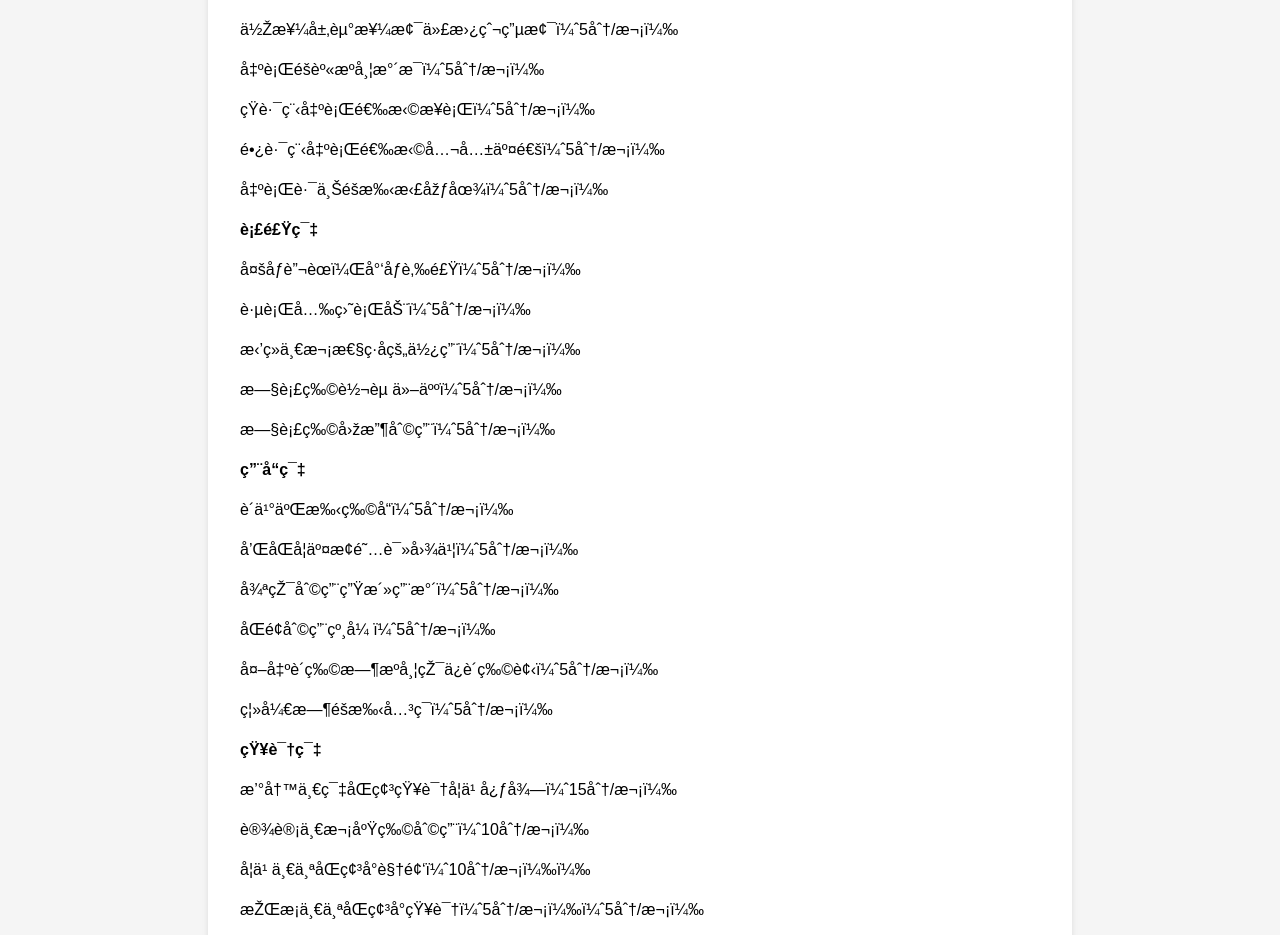
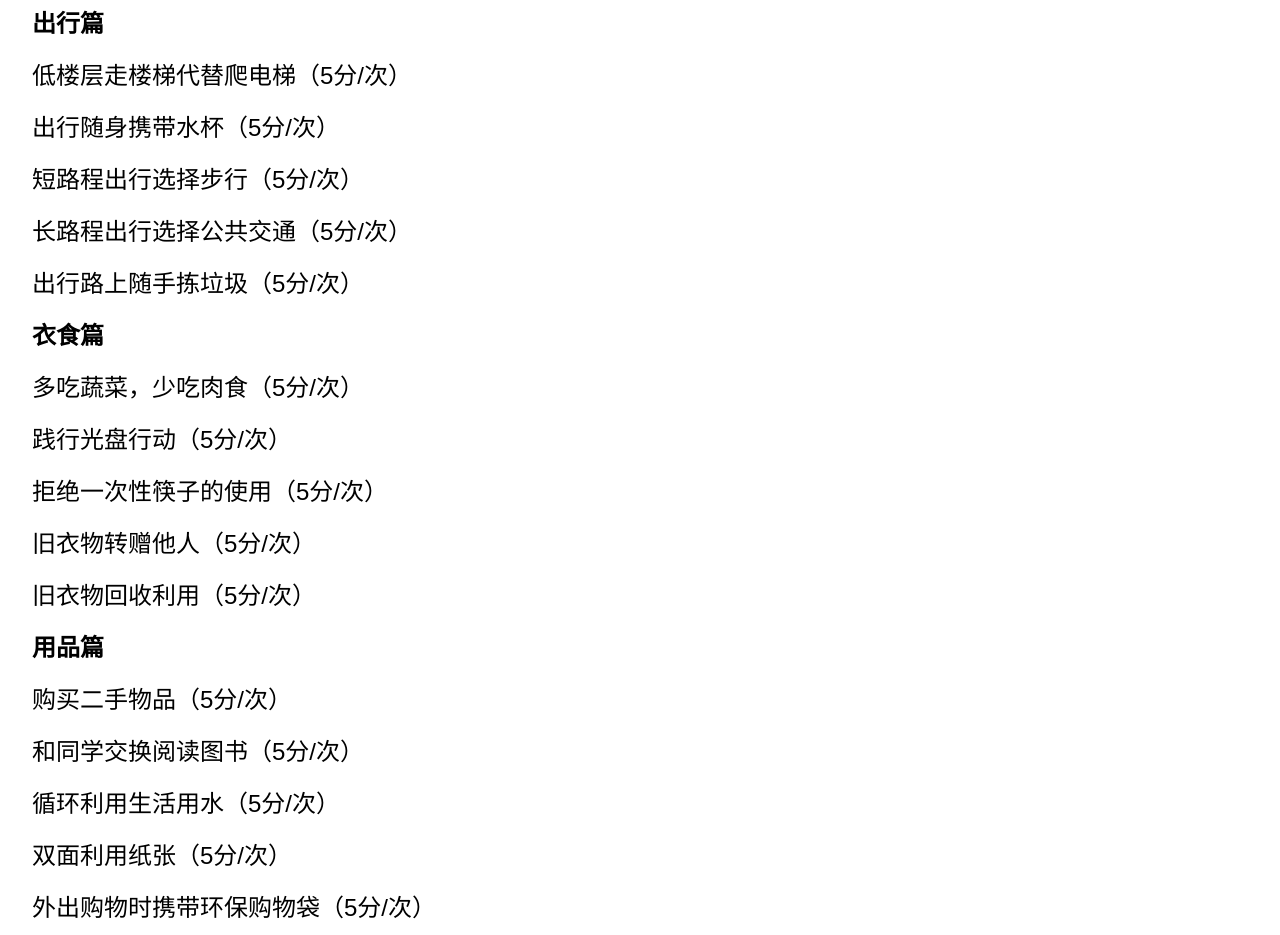
Before and after one commit to YuansuHao/YuansuHao.github.io, a plain HTML site: page index.html in a window 1280 px wide. Shown: the part 218-1153 px from the top of the page. Drawn offline with Linux system fonts and the light colour scheme.

Commit message:
Update index.html

```diff
--- a/index.html
+++ b/index.html
@@ -1,79 +1,77 @@
 <!DOCTYPE html>
 <html lang="zh">
 <head>
-    <meta charset="UTF-8    <meta name="viewport" content="width=device-width, initial-scale=1.0">
+    <meta charset="UTF-8">
+    < name="viewport" content="width=device-width, initial-scale=1.0">
     <title>小小碳达人</title>
     <style>
         body {
             margin: 0;
             font-family: Arial, sans-serif;
             line-height: 1.5;
-            background-color: #f5f5f5;
         }
 
         h1 {
-            font-size: 2rem;
+            font-size: 3rem;
             text-align: center;
             margin: 1rem 0;
         }
 
         h2 {
-            font-size: 1.5rem;
+            font-size: 2rem;
             text-align: right;
             margin: 1rem 0;
         }
 
         .bold-text {
             font-weight: bold;
+            font-size: 1.5rem;
             text-align: left;
             margin: 1rem 0;
         }
 
         .left-text {
+            font-size: 1.5rem;
             text-align: left;
             margin: 1rem 0;
         }
 
         .container {
-            background-color: #ffffff;
             padding: 2rem;
-            max-width: 800px;
-            margin: 2rem auto;
-            box-shadow: 0 4px 6px rgba(0, 0, 0, 0.1);
         }
     </style>
 </head>
 <body>
     <div class="container">
         <h1>我是小小碳达人</h1>
-        <h2>——21天培养良好生活习惯</h2>
+        <h2>—21天培养良好生活习惯</h2>
         <p class="bold-text">出行篇</p>
-        <p classleft-text">低楼层走楼梯代替爬电梯（5分/次）</p>
+        <p class="left-text">低楼层走楼梯代替爬电梯（5分/次）</p>
         <p class="left-text">出行随身携带水杯（5分/次）</p>
         <p class="left-text">短路程出行选择步行（5分/次）</p>
-        <p="left-text">长路程出行选择公共交通（5分/次）</p>
+        <p class="left-text">长路程出行选择公共交通（5分/次）</p>
         <p class="left-text">出行路上随手拣垃圾（5分/次）</p>
 
 		<p class="bold-text">衣食篇</p>
-		<p classleft-text">多吃蔬菜，少吃肉食（5分/次）</p>
+		<p class="left-text">多吃蔬菜，少吃肉食（5分/次）</p>
 		<p class="left-text">践行光盘行动（5分/次）</p>
 		<p class="left-text">拒绝一次性筷子的使用（5分/次）</p>
-		<p="left-text">旧衣物转赠他人（5分/次）</p>
+		<p class="left-text">旧衣物转赠他人（5分/次）</p>
 		<p class="left-text">旧衣物回收利用（5分/次）</p>
 
 		<p class="bold-text">用品篇</p>
-		<p classleft-text">购买二手物品（5分/次）</p>
+		<p class="left-text">购买二手物品（5分/次）</p>
 		<p class="left-text">和同学交换阅读图书（5分/次）</p>
 		<p class="left-text">循环利用生活用水（5分/次）</p>
-		<p="left-text">双面利用纸张（5分/次）</p>
+		<p class="left-text">双面利用纸张（5分/次）</p>
 		<p class="left-text">外出购物时携带环保购物袋（5分/次）</p>
 		<p class="left-text">离开时随手关灯（5分/次）</p>
 
 		<p class="bold-text">知识篇</p>
-		<p classleft-text">撰写一篇双碳知识学习心得（15分/次）</p>
+		<p class="left-text">撰写一篇双碳知识学习心得（15分/次）</p>
 		<p class="left-text">设计一次废物利用（10分/次）</p>
 		<p class="left-text">学习一个双碳小视频（10分/次））</p>
-		<p="left-text">掌握一个双碳小知识（5分/次）（5分/次）</p>
+		<p class="left-text">掌握一个双碳小知识（5分/次）（5分/次）</p>
     </div>
 </body>
 </html>
```
